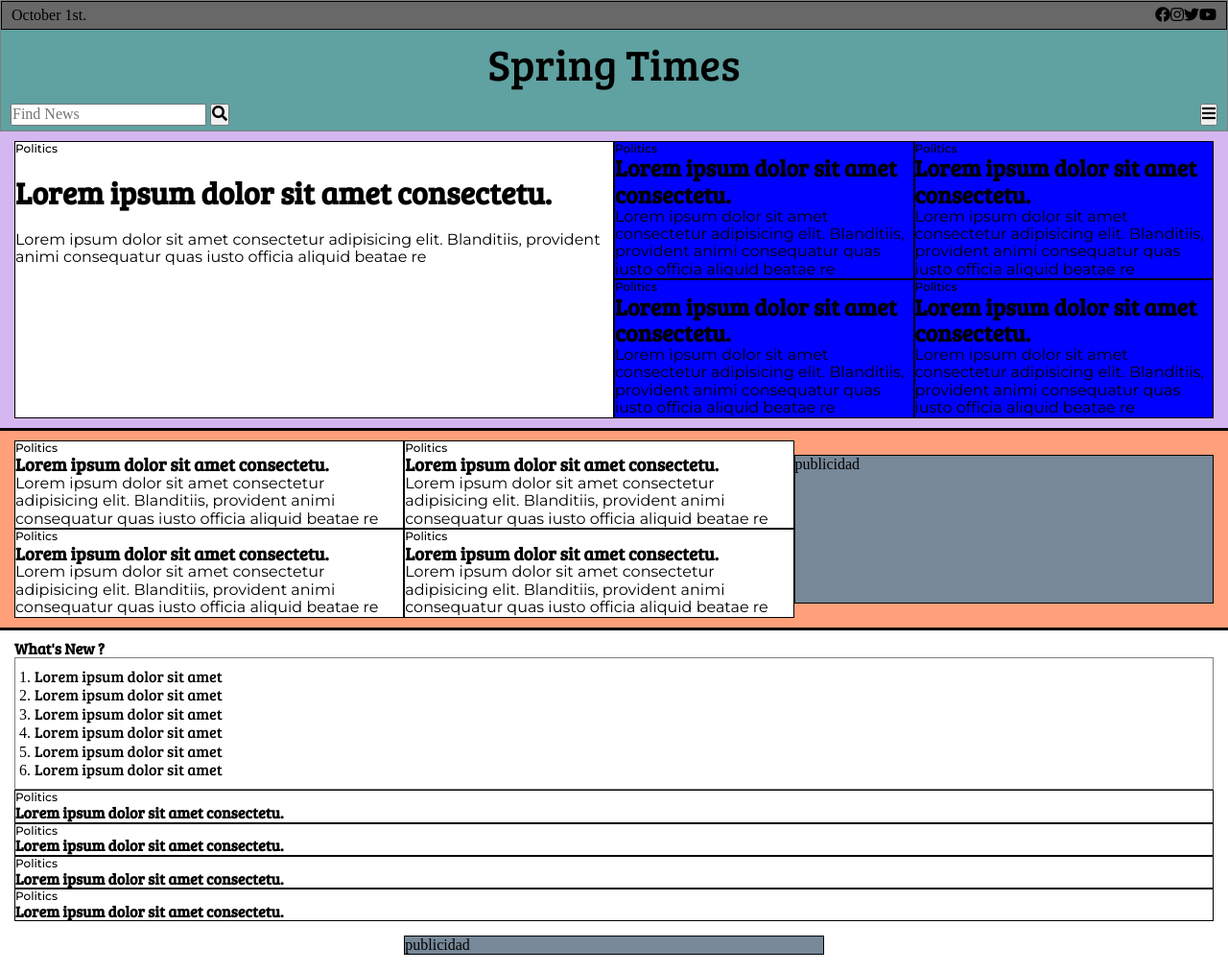
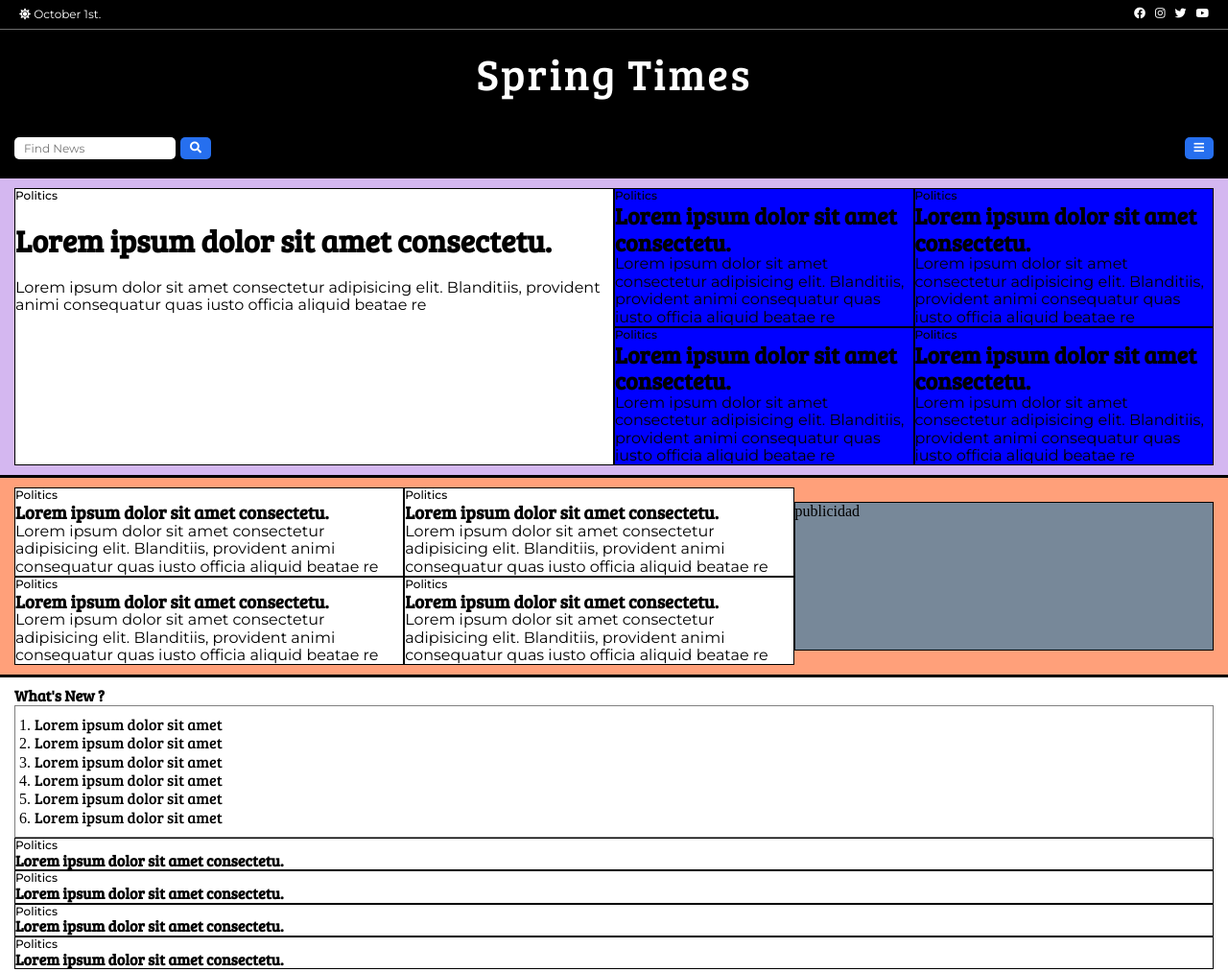
Before and after one commit to nailaghigo/spring-times, a plain HTML site: page index.html in a window 1280 px wide. Shown: the top 1013 px of the page at 96% size. Drawn offline with Linux system fonts and the light colour scheme.

Commit message:
- Deleted unnedded images - Gave genneral styles to the header and nav bar

```diff
--- a/css/styles.css
+++ b/css/styles.css
@@ -6,18 +6,19 @@
 header {
     width: 100%;
     height: auto;
-    background-color: rgba(42, 129, 129, 0.747);
-    border: 1px solid grey;
+    background-color: #000000;
     text-align: center;
+    color:#ffffff;
 }
 
 title {
     display: block;
     text-align: center;
     align-content: center;
-    padding: 10px 0;
+    padding: 20px 0;
     font-size: 45px;
     font-family: 'Bree Serif', serif;
+    letter-spacing: 2px;
 }
 
 h1,
@@ -35,7 +36,25 @@ p {
 nav {
     display: flex;
     justify-content: space-between;
+    padding: 20px 15px;
+    align-items: center;
+}
+
+input {
     padding: 5px 10px;
+    border-radius: 5px;
+    border: none;
+    font-family: 'Montserrat', sans-serif;
+    font-size: 12px;
+}
+
+button {
+    background-color: #266fef;
+    border: none;
+    border-radius: 5px;
+    padding: 5px 10px;
+    color: #ffffff;
+    font-size: 12px;
 }
 
 a {
@@ -73,19 +92,38 @@ footer a {
 
 /*--------------- Header Properties-----------------*/
 .headerBar {
-    background-color: rgb(105, 104, 104);
-    border: 1px solid black;
+    color: #ffffff;
     display: flex;
+    font-size: 12px;
     flex-direction: row;
     justify-content: space-between;
     align-items: center;
-    padding: 5px 10px;
+    padding: 8px 20px;
+    border-bottom: 1px solid #6d6d6d;
 }
 
-.socialMedia {
+.headerBar time {
+    color: #ffffff;
+    font-family: 'Montserrat', sans-serif;
+    font-size: 12px;
+}
+
+.headerBar .socialMedia {
     width: auto;
     display: flex;
     justify-content: space-between;
+    gap: 10px;
+}
+
+.headerBar .socialMedia a {
+    color: #ffffff;
+}
+
+
+nav .search {
+    align-items: center;
+    display: flex;
+    gap: 5px;
 }
 
 /*--------------- Section Hottes News Properties-----------------*/
--- a/index.html
+++ b/index.html
@@ -17,7 +17,9 @@
     <header>
         <div class="headerBar">
             <!-- date -->
-            <time datetime="2021-10-01T16:15:29-0400">October 1st.</time>
+            <time datetime="2021-10-01T16:15:29-0400">
+                <i class="fas fa-sun"></i> October 1st.
+            </time>
             <!-- Social Media -->
             <div class="socialMedia">
                 <a href="https://facebook.com" target="_blank">
```
Also changed, not shown: assets/images/facebook.svg (deleted), assets/images/instagram.svg (deleted), assets/images/twitter.svg (deleted), assets/images/whatsapp.svg (deleted).
